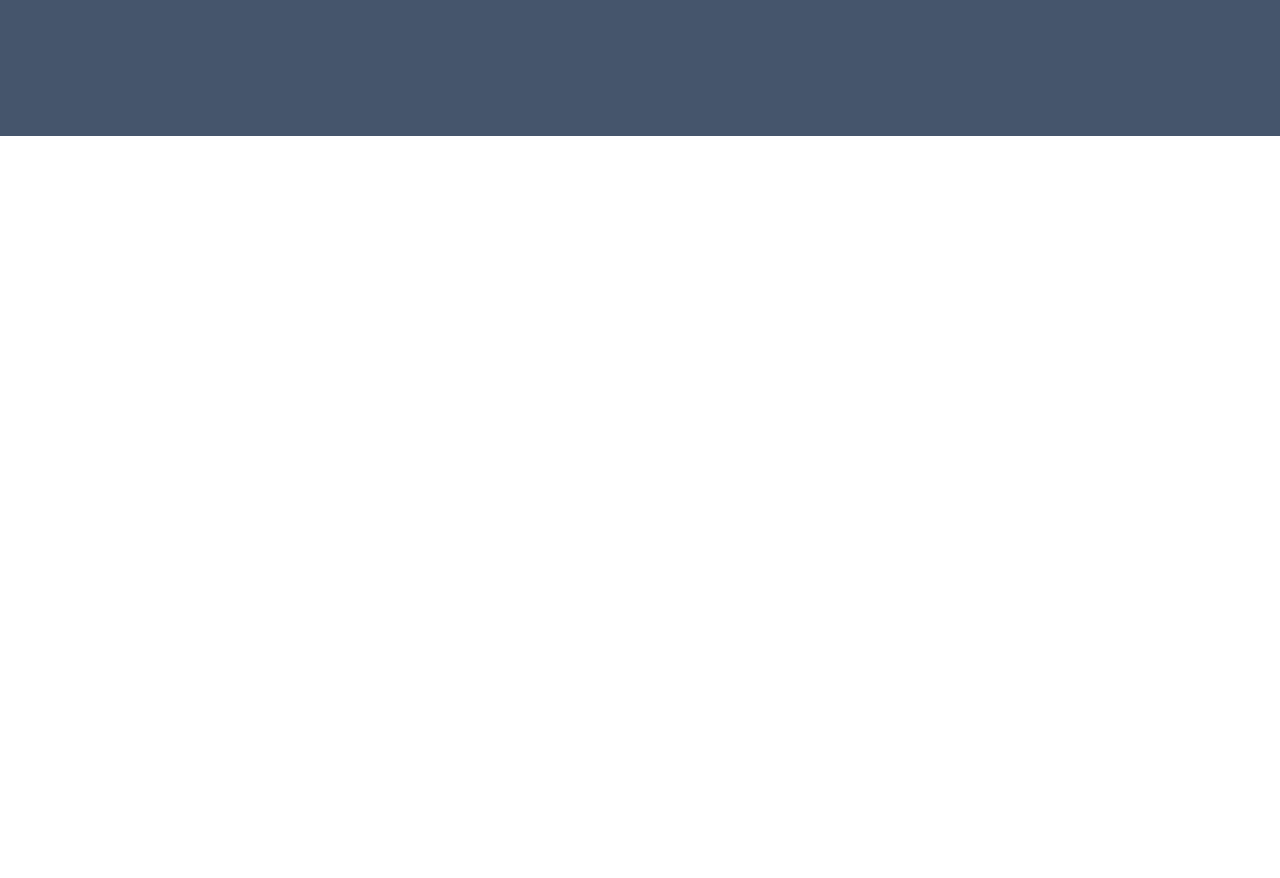
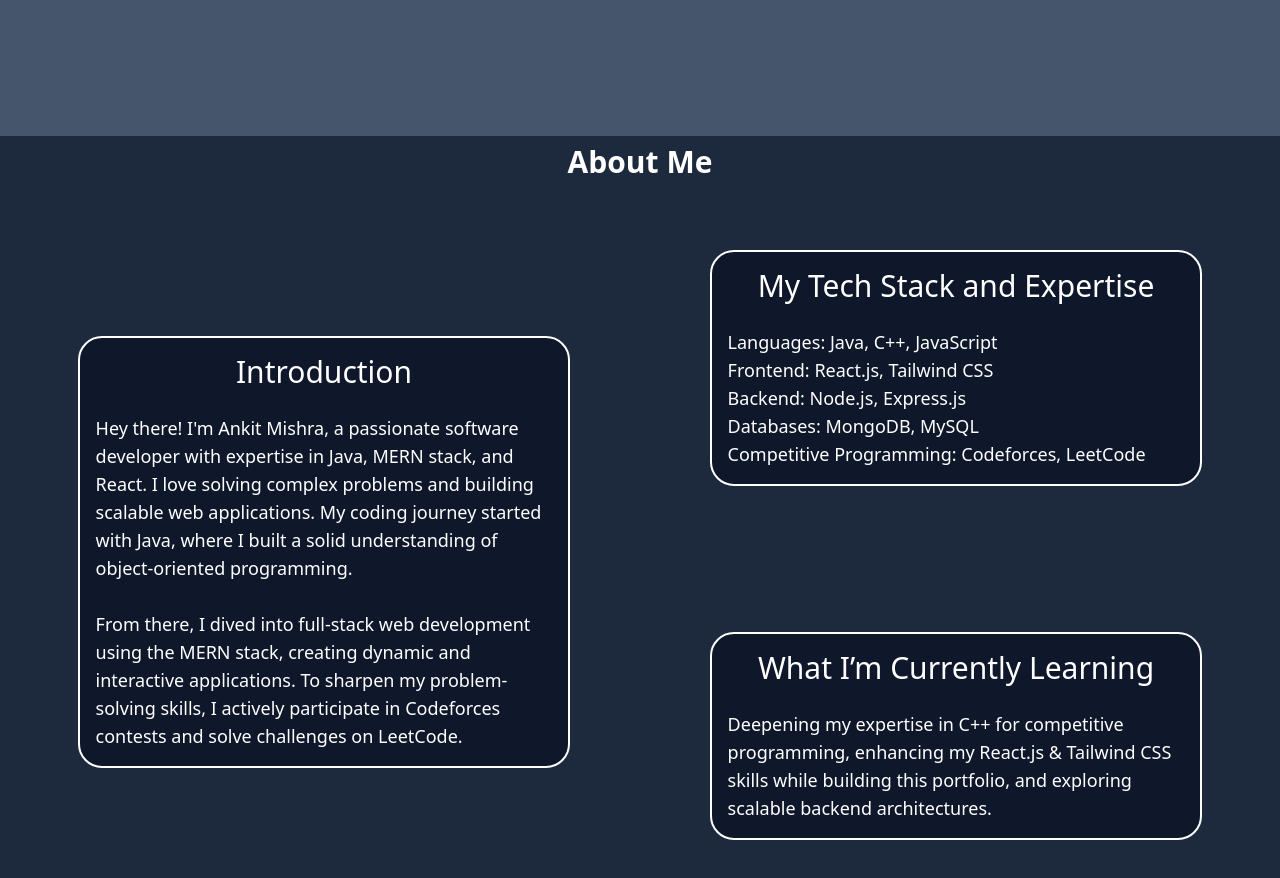
Before and after one commit to dev-ankit-mishra/Portfolio-Website, a React (Vite) app in the folder client/: page / in a window 1280 px wide. Shown: the part 720-1598 px from the top of the page. Before the commit the page ends 856 px from the top, so only its background shows below. Built offline with nearby package versions, Linux system fonts and the light colour scheme.

Commit message:
Added about Component

```diff
--- a/client/src/App.jsx
+++ b/client/src/App.jsx
@@ -1,11 +1,13 @@
 import NavBar from "./components/NavBar";
 import HeroPage from "./components/HeroPage";
+import About from "./components/About";
 
 export default function App() {
   return (
     <>
       <NavBar />
       <HeroPage />
+      <About />
     </>
   );
 }
--- a/client/src/components/About.jsx
+++ b/client/src/components/About.jsx
@@ -0,0 +1,68 @@
+export default function About() {
+  return (
+    <section className="w-full h-screen bg-slate-800" id="About">
+      <div className="w-full h-14">
+        <h1 className="text-3xl text-white font-semibold text-center pt-2">
+          About Me
+        </h1>
+      </div>
+
+      <div className="w-full h-[90%] grid grid-cols-1 md:grid-cols-2 grid-rows-2 gap-4 place-items-center px-4 overflow-y-auto">
+        <div className="w-[80%] h-auto rounded-3xl border-2 border-white bg-slate-900 p-4 row-span-2">
+          <h1 className="text-3xl text-white font-medium text-center">
+            Introduction
+          </h1>
+          <br />
+          <p className="text-lg font-normal text-white">
+            Hey there! I'm Ankit Mishra, a passionate software developer with
+            expertise in Java, MERN stack, and React. I love solving complex
+            problems and building scalable web applications. My coding journey
+            started with Java, where I built a solid understanding of
+            object-oriented programming.
+            <br />
+            <br />
+            From there, I dived into full-stack web development using the MERN
+            stack, creating dynamic and interactive applications. To sharpen my
+            problem-solving skills, I actively participate in Codeforces
+            contests and solve challenges on LeetCode.
+          </p>
+        </div>
+
+        {/* Tech Stack */}
+        <div className="w-[80%] h-auto rounded-3xl border-2 border-white bg-slate-900 p-4">
+          <h1 className="text-3xl text-white font-medium text-center">
+            My Tech Stack and Expertise
+          </h1>
+          <br />
+          <p className="text-lg font-normal text-white">
+            <span className="font-medium">Languages:</span> Java, C++,
+            JavaScript
+            <br />
+            <span className="font-medium">Frontend:</span> React.js, Tailwind
+            CSS
+            <br />
+            <span className="font-medium">Backend:</span> Node.js, Express.js
+            <br />
+            <span className="font-medium">Databases:</span> MongoDB, MySQL
+            <br />
+            <span className="font-medium">Competitive Programming:</span>{" "}
+            Codeforces, LeetCode
+          </p>
+        </div>
+
+        {/* Currently Learning */}
+        <div className="w-[80%] h-auto rounded-3xl border-2 border-white bg-slate-900 p-4">
+          <h1 className="text-3xl text-white font-medium text-center">
+            What I’m Currently Learning
+          </h1>
+          <br />
+          <p className="text-lg font-normal text-white">
+            Deepening my expertise in C++ for competitive programming, enhancing
+            my React.js & Tailwind CSS skills while building this portfolio, and
+            exploring scalable backend architectures.
+          </p>
+        </div>
+      </div>
+    </section>
+  );
+}
```
